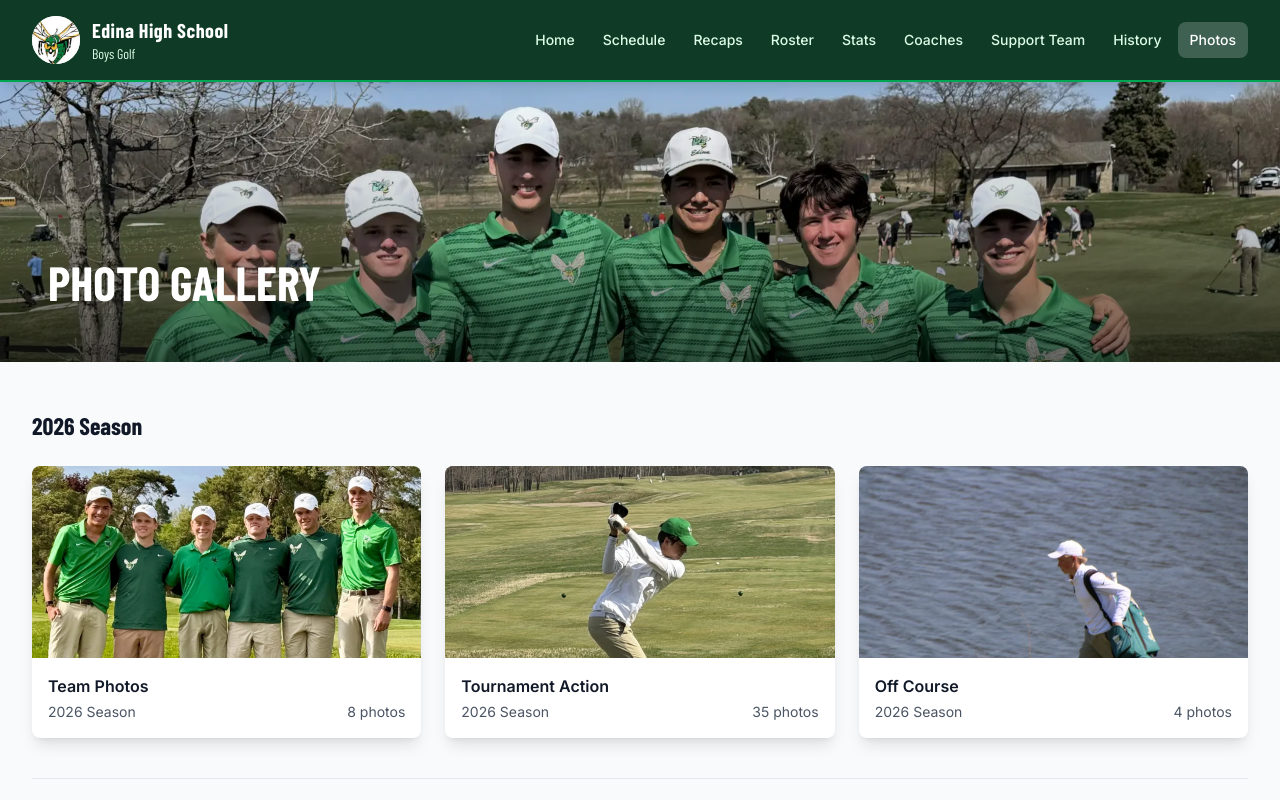
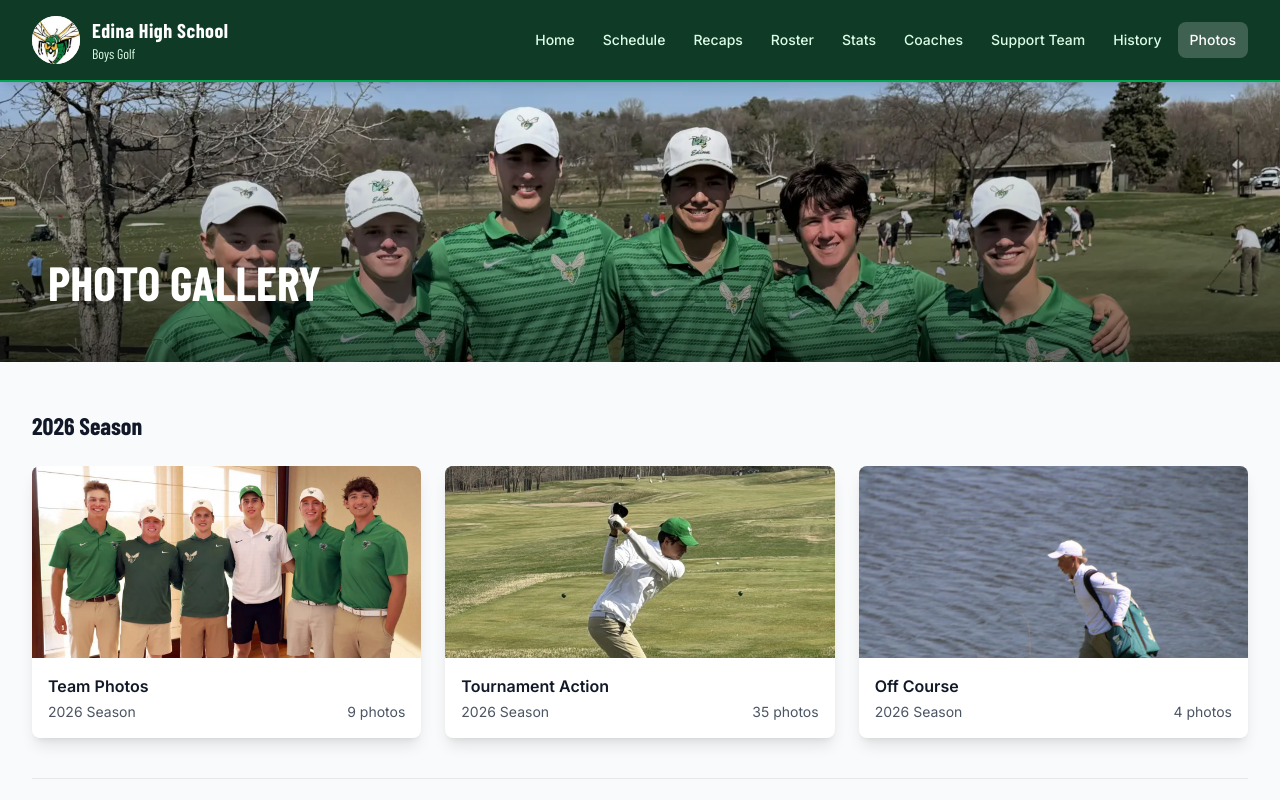
Before and after one commit to rlarson12/edina-golf-website, a React (Vite) app: page /photos in a window 1280 px wide. Shown: the top 800 px of the page. Built offline with nearby package versions, Linux system fonts and the light colour scheme; a web font is replaced by a local one.

Commit message:
feat(photos): add Seniors on Senior Night, promote to 2026 Team cover
- Caption: 'Seniors on Senior Night \u2014 2026.'
- New cover for 2026 Team Photos album (replaces team-portrait-6 cover).
- Cropped to remove excess window and floor space.

```diff
--- a/public/version.json
+++ b/public/version.json
@@ -1 +1 @@
-{"buildTime":1778678120181}
+{"buildTime":1778678544141}
--- a/src/pages/Photos.jsx
+++ b/src/pages/Photos.jsx
@@ -10,8 +10,9 @@ function Photos() {
       id: '2026-1',
       title: 'Team Photos',
       date: '2026 Season',
-      cover: '/images/2026/may-team-portrait-6.webp',
+      cover: '/images/2026/senior-night-2026.webp',
       photos: [
+        { src: '/images/2026/senior-night-2026.webp', caption: 'Seniors on Senior Night — 2026.' },
         { src: '/images/2026/may-team-portrait-6.webp', caption: 'Team portrait — 2026 season.' },
         { src: '/images/2026/team-edinburgh-medals-landscape.webp', caption: 'Michael Vernon, Peter Bennett, Sander Ohe, Chase Larson, Charlie Nielsen — 1st place at The Preview, Edinburgh USA, Apr 24-25.' },
         { src: '/images/2026/team-edinburgh-medals.webp', caption: 'Michael Vernon, Peter Bennett, Sander Ohe, Chase Larson, Charlie Nielsen — 1st place at The Preview, Edinburgh USA, Apr 24-25.' },
```
Also changed, not shown: public/images/2026/senior-night-2026.webp (added).
